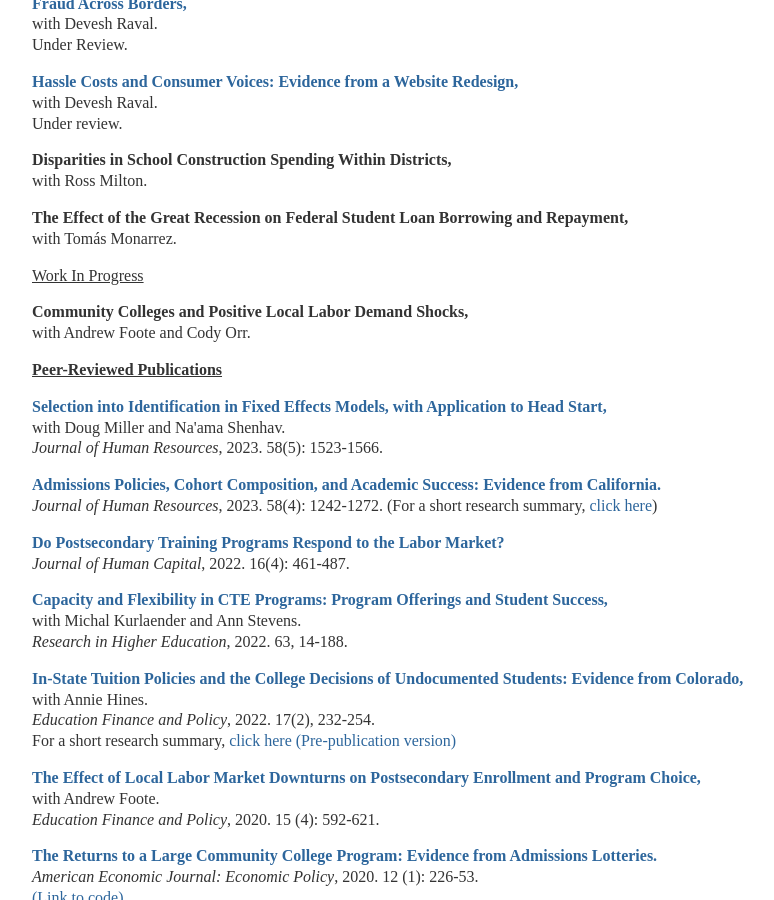
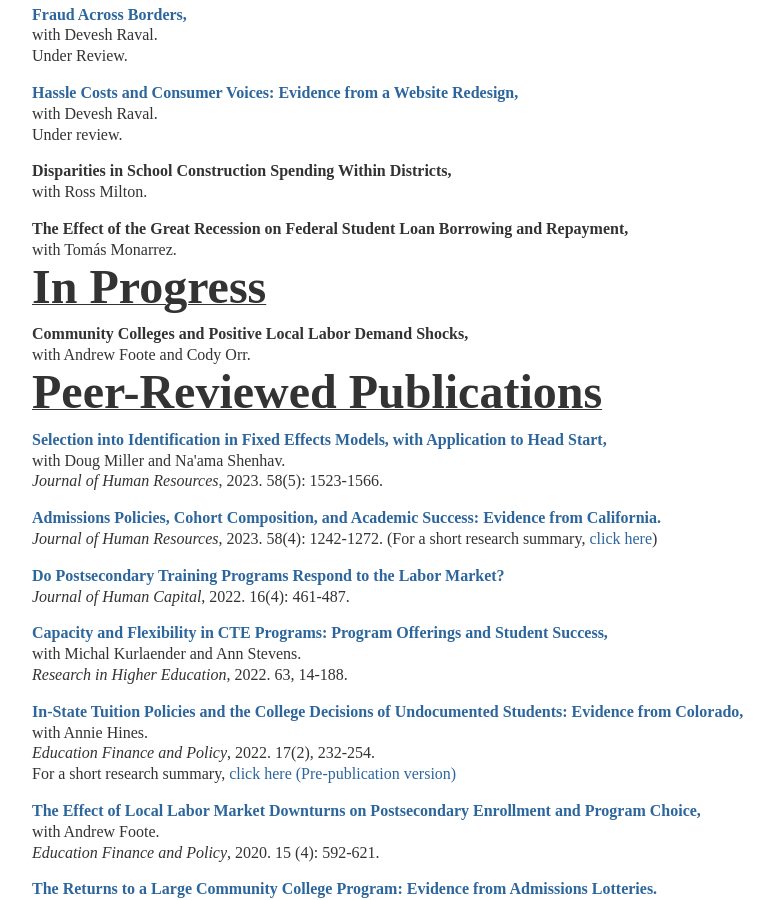
Before and after one commit to mzgrosz/mzgrosz.github.io, a Jekyll site: the page built from research/index.html, in a window 1280 px wide and 900 px high, scrolled down 337 px. Shown: the whole window, without its empty margins (160-934 px from the left). Built offline with Jekyll 4.4.1, drawn with Linux system fonts in a browser that asks for light colours.

Commit message:
Update index.html

```diff
--- a/research/index.html
+++ b/research/index.html
@@ -8,7 +8,7 @@ title: Michel Grosz
 
 
 
-<p><b><u>Working Papers</u></b></p>
+<p><b><u><font size="16">Working Papers</font></u></b></p>
 
 <p><b><a href="https://edworkingpapers.com/ai22-524">Relaxing Electoral Constraints in Local Education Funding,</a></b><br>
 with Ross Milton. <br>
@@ -33,14 +33,14 @@ Revisions requested at <em> Journal of Policy Analysis and Management</em>.</p>
 	with Tomás Monarrez.</p>
 
 
-<p><u>Work In Progress</u></b></p>
+<p><b><u><font size="16">In Progress</font></u></b></p>
 
 <p><b>Community Colleges and Positive Local Labor Demand Shocks, </b><br>
 	with Andrew Foote and Cody Orr.</p>
 
 
 
-<p><b><u>Peer-Reviewed Publications</u></b></p>
+<p><b><u><font size="16">Peer-Reviewed Publications</font></u></b></p>
 
 
 
@@ -118,7 +118,7 @@ Revisions requested at <em> Journal of Policy Analysis and Management</em>.</p>
 
 
 
-<p><b><u>Other Publications</u></b></p>
+<p><b><u><font size="16">Other Publications</font></u></b></p>
 <p><a href=” https://education.ucdavis.edu/sites/main/files/wheelhouse_research_brief_vol_6_no_2_v2.pdf”>A Portrait of Student Parents in the California Community Colleges,</a> with Sherrie Reed, Michal Kurlaender, and Susanna Cooper. <em> UC Davis Wheelhouse Brief.</em> Volume 6, Number 2. 2021.<br></p>
 <p><a href=" https://poverty.ucdavis.edu/post/granting-state-tuition-undocumented-students-increases-their-rates-college-attendance">Granting In-State Tuition to Undocumented Students Increases Their Rates of College Attendance,</a> with Annie Hines.  <em> UC Davis Center for Poverty and Inequality Research Policy Brief. </em> Volume 9, Number 7. 2021.<br></p>
 <p><a href=" https://www.insidehighered.com/views/2019/07/10/community-colleges-should-be-more-responsive-labor-market-changes-opinion">The Mismatch between College Training and Worker Demand.</a><em> Inside Higher Ed. </em> 2019.<br></p>
```
